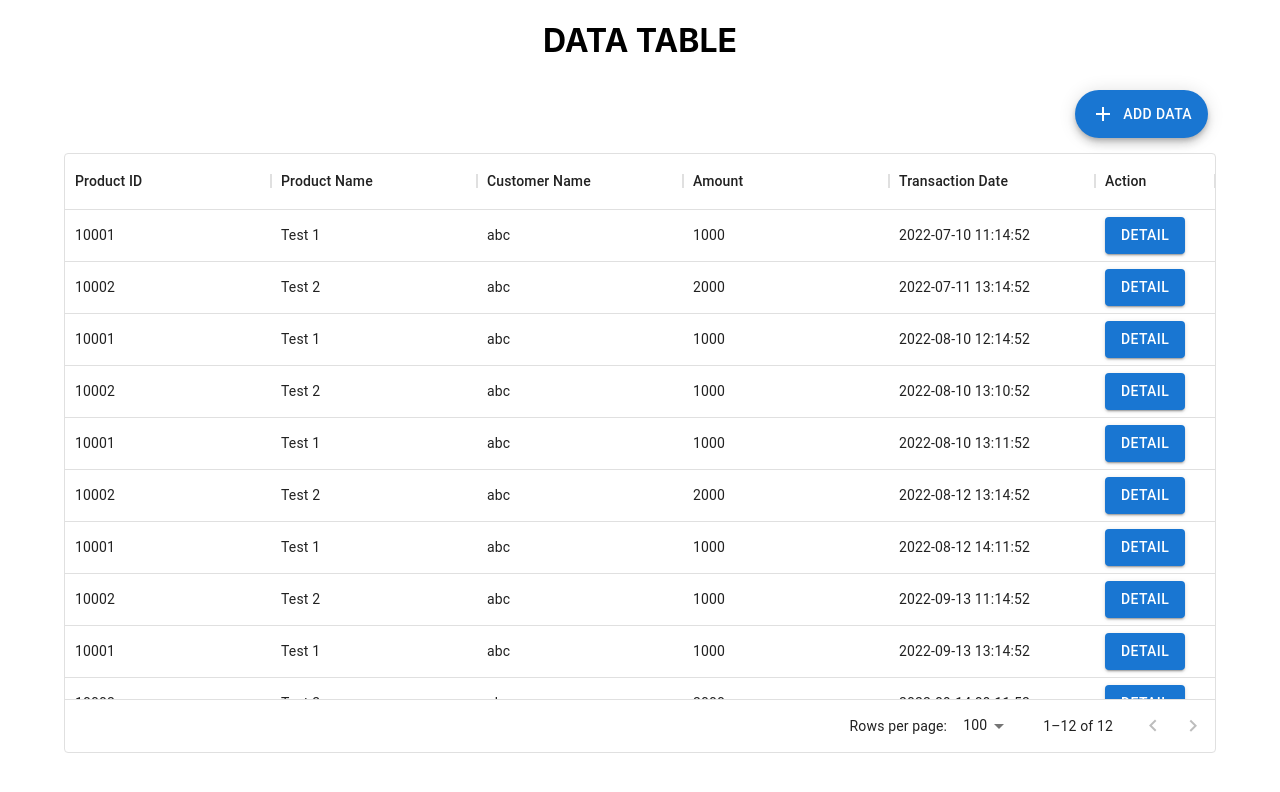
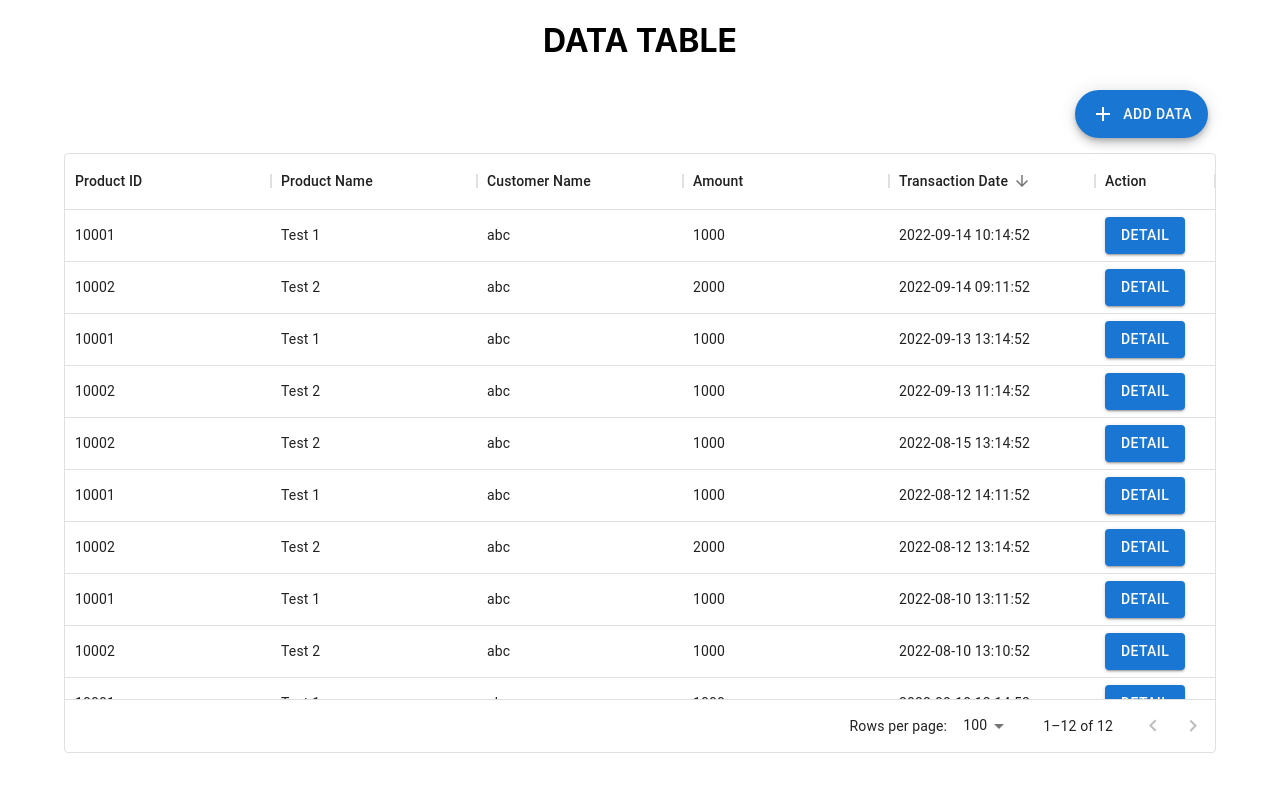
Before and after one commit to HilariusRyanAB/test_ids_ryan, a React (Create React App) app: page / in a window 1280 px wide. Shown: the top 792 px of the page. Built offline with nearby package versions, Linux system fonts and the light colour scheme.

Commit message:
commit_3

```diff
--- a/src/components/HomePage.js
+++ b/src/components/HomePage.js
@@ -53,7 +53,15 @@ const HomePage = ({data, status, addData, editData}) =>{
         </Box>
 
         <Box sx={{ height: '600px'}}>
-          <DataGrid columns = {header} rows = {data} />
+          <DataGrid
+            columns = {header}
+            rows = {data}
+            initialState={{
+              sorting: {
+                sortModel: [{ field: 'transactionDate', sort: 'desc' }],
+              },
+            }}
+          />
         </Box>
       </Container>
     </div>
```
